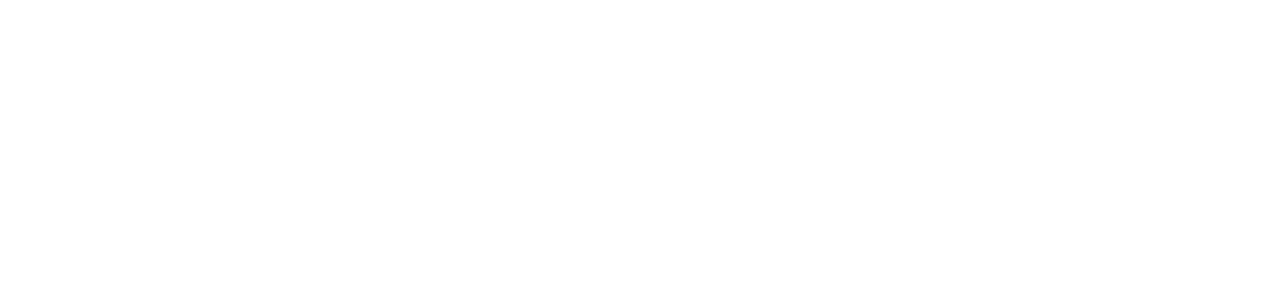
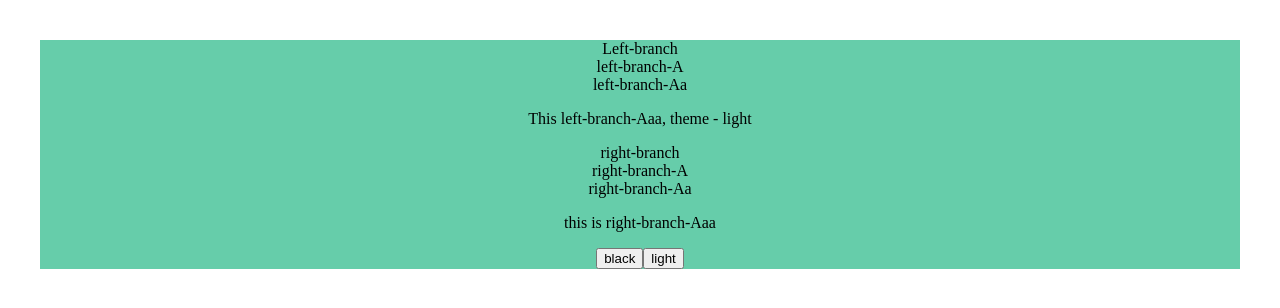
Before and after one commit to Maks-Onyshchenko13051927101261/react-lessons, a React (Vite) app: page / in a window 1280 px wide. Shown: the top 308 px of the page. Built offline with nearby package versions, Linux system fonts and the light colour scheme.

Commit message:
changed L7-GP0nA6rxivp

```diff
--- a/src/App.tsx
+++ b/src/App.tsx
@@ -1,11 +1,24 @@
 import './App.css'
+import {MyContext} from "./context/MyContextProvider.tsx";
+import {useState} from "react";
+import {LeftBranchComponent} from "./components/left/LeftBranchComponent.tsx";
+import {RightBranchComponent} from "./components/right/RightBranchComponent.tsx";
 
 function App() {
-  return (
-    <>
-
-    </>
-  )
+    const [themeColor, setThemeColor] = useState<string>("light");
+    return (
+        <div className={themeColor}>
+            <MyContext.Provider value={{
+                theme: themeColor,
+                changeTheme: (theme) => {
+                    setThemeColor(theme)
+                }
+            }}>
+                <LeftBranchComponent/>
+                <RightBranchComponent/>
+            </MyContext.Provider>
+        </div>
+    )
 }
 
 export default App
--- /dev/null
+++ b/src/components/left/LeftBranchComponent.tsx
@@ -0,0 +1,14 @@
+import {LeftBranchComponentA} from "./LeftBranchComponentA.tsx";
+import {useMemo} from "react";
+
+export const LeftBranchComponent = () => {
+    useMemo(() => {
+        console.log("LeftBranchComponent");
+    }, [])
+    return (
+        <div>
+            Left-branch
+            <LeftBranchComponentA/>
+        </div>
+    );
+};
--- /dev/null
+++ b/src/components/left/LeftBranchComponentA.tsx
@@ -0,0 +1,14 @@
+import {LeftBranchComponentAa} from "./LeftBranchComponentAa.tsx";
+import {useMemo} from "react";
+
+export const LeftBranchComponentA = () => {
+    useMemo(() => {
+        console.log('LeftBranchComponentA');
+    }, [])
+    return (
+        <div>
+            left-branch-A
+            <LeftBranchComponentAa/>
+        </div>
+    );
+};
--- /dev/null
+++ b/src/components/left/LeftBranchComponentAa.tsx
@@ -0,0 +1,14 @@
+import {LeftBranchComponentAaa} from "./LeftBranchComponentAaa.tsx";
+import {useMemo} from "react";
+
+export const LeftBranchComponentAa = () => {
+    useMemo(() => {
+        console.log("LeftBranchComponentAa");
+    }, [])
+    return (
+        <div>
+            left-branch-Aa
+            <LeftBranchComponentAaa/>
+        </div>
+    );
+};
--- /dev/null
+++ b/src/components/left/LeftBranchComponentAaa.tsx
@@ -0,0 +1,13 @@
+import {useContext} from "react";
+import {MyContext} from "../../context/MyContextProvider.tsx";
+import "./leftAaa.css"
+
+export const LeftBranchComponentAaa = () => {
+    const {theme} = useContext(MyContext)
+    return (
+        <div className={theme}>
+
+            <p>This left-branch-Aaa, theme - {theme}</p>
+        </div>
+    );
+};
--- /dev/null
+++ b/src/components/left/leftAaa.css
@@ -0,0 +1,6 @@
+.black{
+    background: darkcyan;
+}
+.light{
+    background: mediumaquamarine;
+}
--- /dev/null
+++ b/src/components/right/RightBranchComponent.tsx
@@ -0,0 +1,14 @@
+import {RightBranchComponentA} from "./RightBranchComponentA.tsx";
+import {useMemo} from "react";
+
+export const RightBranchComponent = () => {
+    useMemo(() => {
+        console.log("RightBranchComponent");
+    }, []);
+    return (
+        <div>
+            right-branch
+            <RightBranchComponentA/>
+        </div>
+    );
+};
--- /dev/null
+++ b/src/components/right/RightBranchComponentA.tsx
@@ -0,0 +1,14 @@
+import {RightBranchComponentAa} from "./RightBranchComponentAa.tsx";
+import {useMemo} from "react";
+
+export const RightBranchComponentA = () => {
+    useMemo(() => {
+        console.log("RightBranchComponentA")
+    }, []);
+    return (
+        <div>
+            right-branch-A
+            <RightBranchComponentAa/>
+        </div>
+    );
+};
--- /dev/null
+++ b/src/components/right/RightBranchComponentAa.tsx
@@ -0,0 +1,14 @@
+import {RightBranchComponentAaa} from "./RightBranchComponentAaa.tsx";
+import {useMemo} from "react";
+
+export const RightBranchComponentAa = () => {
+    useMemo(() => {
+        console.log("RightBranchComponentAa");
+    }, []);
+    return (
+        <div>
+            right-branch-Aa
+            <RightBranchComponentAaa/>
+        </div>
+    );
+};
--- /dev/null
+++ b/src/components/right/RightBranchComponentAaa.tsx
@@ -0,0 +1,19 @@
+import {useContext} from "react";
+import {MyContext} from "../../context/MyContextProvider.tsx";
+
+export const RightBranchComponentAaa = () => {
+    const {changeTheme} = useContext(MyContext)
+    const handlerOnBlack = () => {
+        changeTheme("black");
+    }
+    const handlerOnLight = () => {
+        changeTheme("light");
+    }
+    return (
+        <div>
+            <p>this is right-branch-Aaa</p>
+            <button onClick={handlerOnBlack}>black</button>
+            <button onClick={handlerOnLight}>light</button>
+        </div>
+    );
+};
--- /dev/null
+++ b/src/context/MyContextProvider.tsx
@@ -0,0 +1,13 @@
+import {createContext} from "react";
+
+type ContextTypeProps = {
+    theme: string,
+    changeTheme: (theme: string) => void,
+}
+const defaultValue: ContextTypeProps = {
+    theme: "light",
+    changeTheme: (theme: string) => {
+        console.log(theme);
+    }
+}
+export const MyContext = createContext<ContextTypeProps>(defaultValue);
--- a/src/index.css
+++ b/src/index.css
@@ -1 +1 @@
-@import "tailwindcss";
+/*@import "tailwindcss";*/
```
